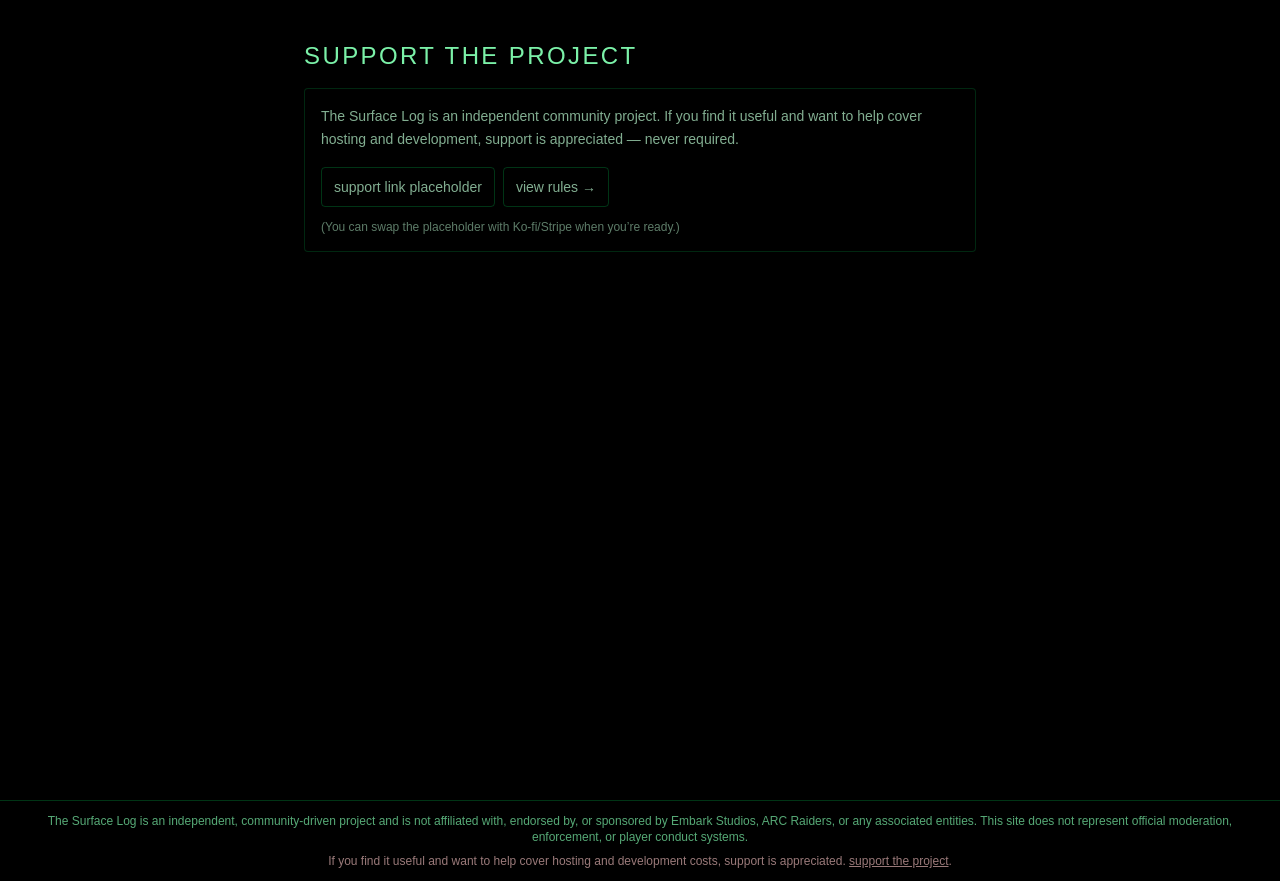
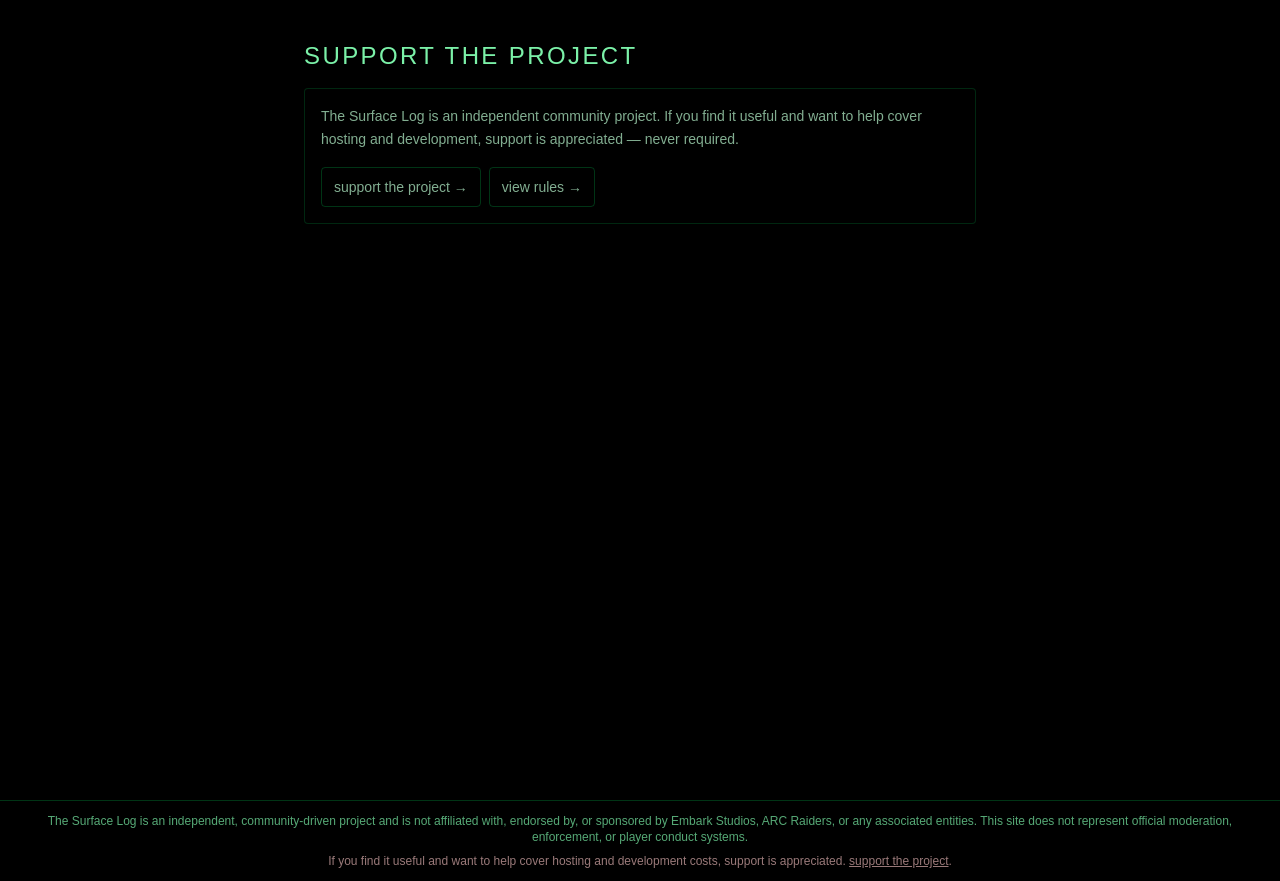
Before and after one commit to thesurfacelog/surfacelog, a Next.js app: page /support in a window 1280 px wide. Built offline with nearby package versions, Linux system fonts and the light colour scheme.

Commit message:
Ko-fi add

```diff
--- a/app/support/page.tsx
+++ b/app/support/page.tsx
@@ -1,10 +1,24 @@
+"use client";
+
 import Link from "next/link";
+import { useSearchParams } from "next/navigation";
 
 export default function SupportPage() {
+  const searchParams = useSearchParams();
+  const showThanks = searchParams.get("thanks") === "1";
+
   return (
     <main className="min-h-screen bg-black text-green-300 font-mono px-4 py-10">
       <div className="mx-auto max-w-2xl">
         <h1 className="text-2xl tracking-widest">SUPPORT THE PROJECT</h1>
+
+        {showThanks && (
+          <div className="mt-4 border border-green-700/40 rounded bg-green-900/10 p-4 text-sm text-green-200">
+            Support received.
+            The Surface Log remains active and community-driven.
+            Thank you.
+          </div>
+        )}
 
         <div className="mt-4 rounded border border-green-700/30 bg-black/60 p-4 text-sm text-green-200/70 leading-relaxed">
           <p>
@@ -14,10 +28,12 @@
 
           <div className="mt-4 flex gap-2">
             <a
-              href="#"
+              href="https://ko-fi.com/thesurfacelog"
+              target="_blank"
+              rel="noopener noreferrer"
               className="inline-block border border-green-700/40 rounded px-3 py-2 hover:bg-green-900/20 transition"
             >
-              support link placeholder
+              support the project →
             </a>
 
             <Link
@@ -27,10 +43,6 @@
               view rules →
             </Link>
           </div>
-
-          <div className="mt-3 text-xs text-green-200/50">
-            (You can swap the placeholder with Ko-fi/Stripe when you’re ready.)
-          </div>
         </div>
       </div>
     </main>
```
